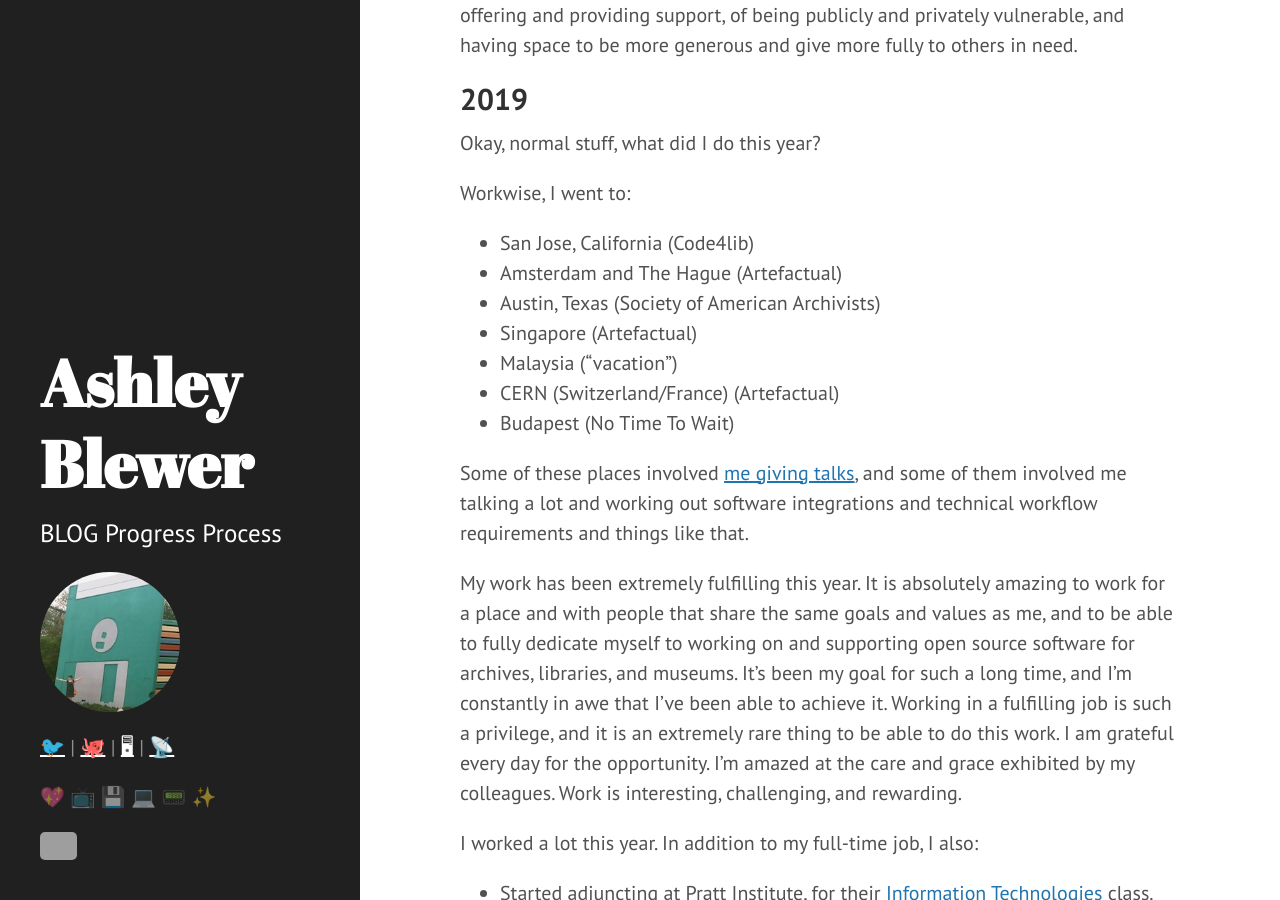
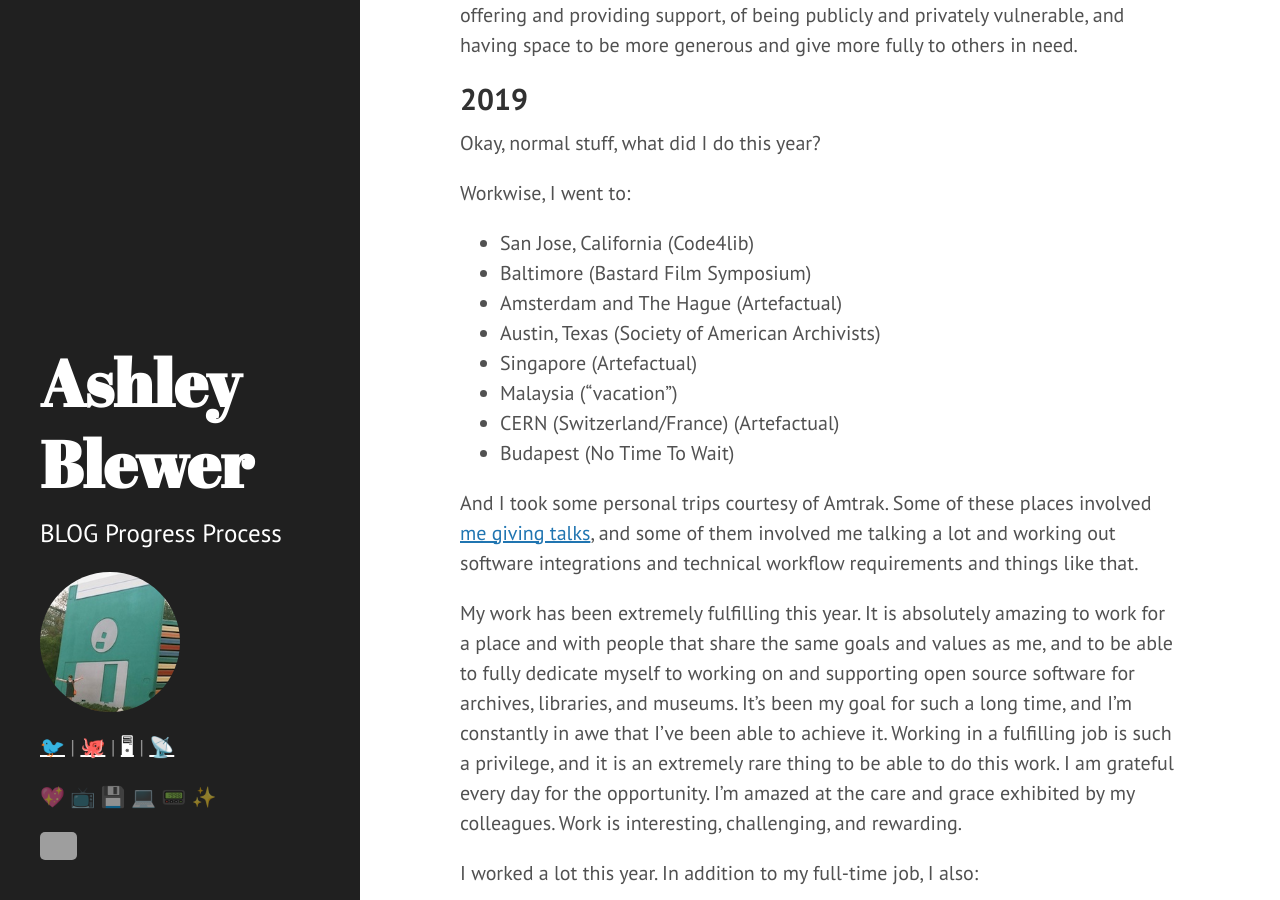
Before and after one commit to ablwr/ablwr.github.io, a Jekyll site: the page built from _posts/2019-12-13-twenty-nineteen-annual-report-and-twenty-twenty-goals.md, in a window 1280 px wide and 900 px high, scrolled down 640 px. Built offline with Jekyll 4.4.1, drawn with Linux system fonts in a browser that asks for light colours; grey boxes are pictures that could not be loaded.

Commit message:
you went to baltimore and forgot

```diff
--- a/_posts/2019-12-13-twenty-nineteen-annual-report-and-twenty-twenty-goals.md
+++ b/_posts/2019-12-13-twenty-nineteen-annual-report-and-twenty-twenty-goals.md
@@ -14,6 +14,7 @@
 
 Workwise, I went to:
 - San Jose, California (Code4lib)
+- Baltimore (Bastard Film Symposium)
 - Amsterdam and The Hague (Artefactual)
 - Austin, Texas (Society of American Archivists)
 - Singapore (Artefactual)
@@ -21,7 +22,7 @@
 - CERN (Switzerland/France) (Artefactual)
 - Budapest (No Time To Wait)
 
-Some of these places involved [me giving talks](https://bits.ashleyblewer.com/talks/), and some of them involved me talking a lot and working out software integrations and technical workflow requirements and things like that.
+And I took some personal trips courtesy of Amtrak. Some of these places involved [me giving talks](https://bits.ashleyblewer.com/talks/), and some of them involved me talking a lot and working out software integrations and technical workflow requirements and things like that.
 
 My work has been extremely fulfilling this year. It is absolutely amazing to work for a place and with people that share the same goals and values as me, and to be able to fully dedicate myself to working on and supporting open source software for archives, libraries, and museums. It's been my goal for such a long time, and I'm constantly in awe that I've been able to achieve it. Working in a fulfilling job is such a privilege, and it is an extremely rare thing to be able to do this work. I am grateful every day for the opportunity. I'm amazed at the care and grace exhibited by my colleagues. Work is interesting, challenging, and rewarding.
 
```
